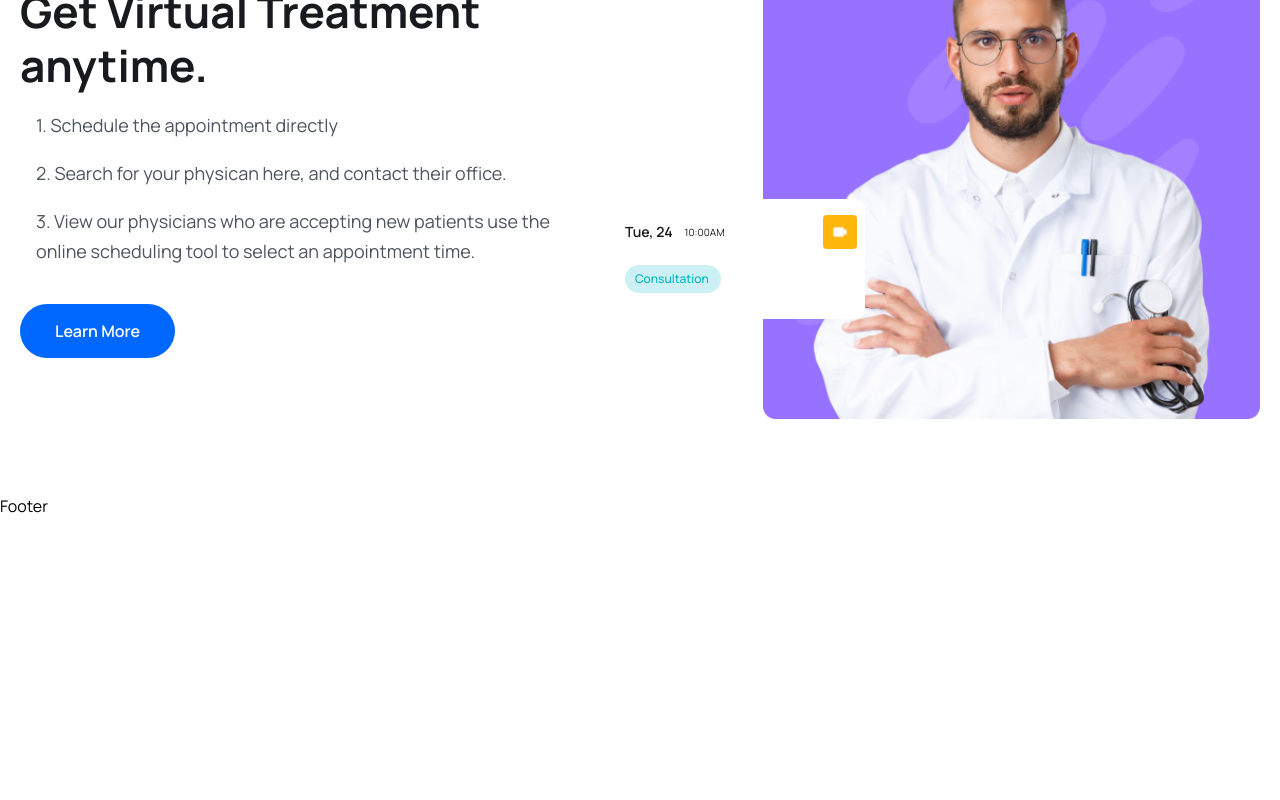
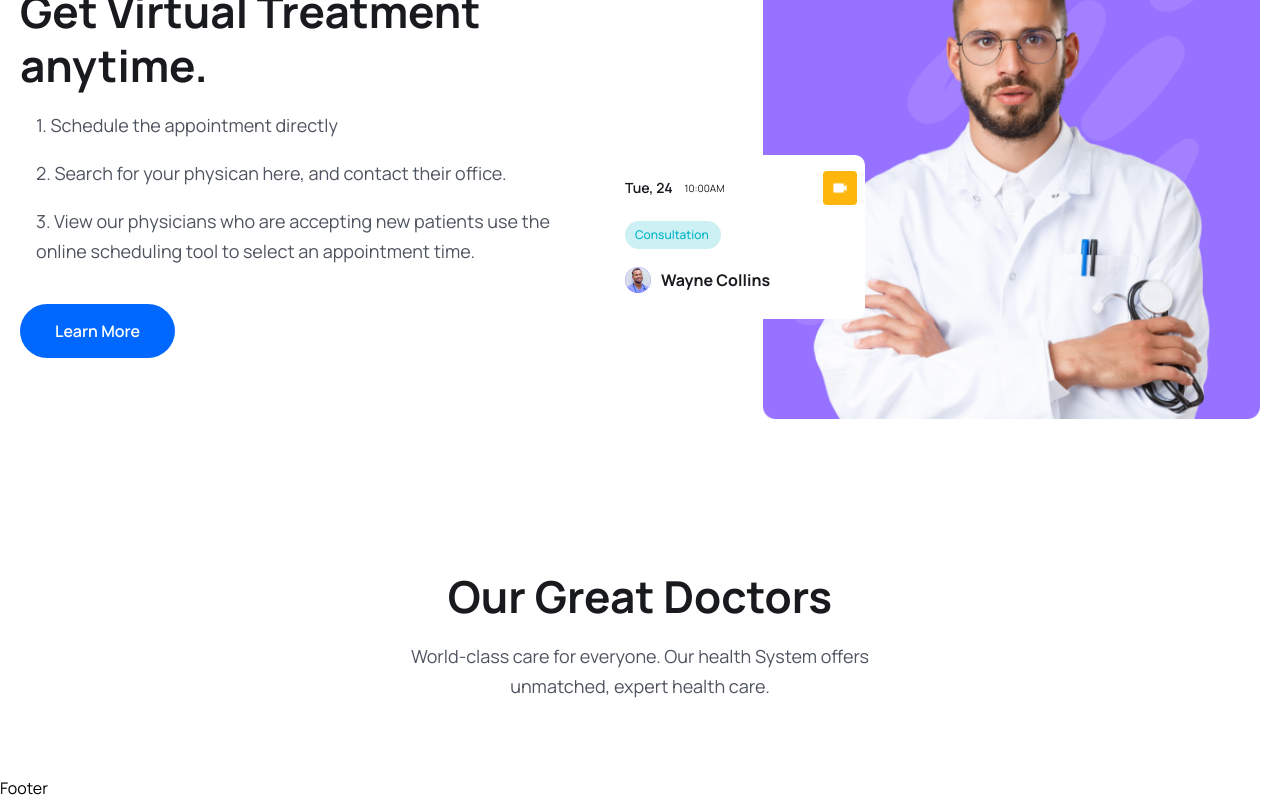
Before and after one commit to MacSmitty8/MERN-Medicare-Booking, a React (Vite) app in the folder frontend/: page /home in a window 1280 px wide. Shown: the part 3548-4348 px from the top of the page. Before the commit the page ends 4066 px from the top, so only its background shows below. Built offline with nearby package versions, Linux system fonts and the light colour scheme.

Commit message:
Created a new section for Doctor info

```diff
--- a/frontend/src/pages/Home.jsx
+++ b/frontend/src/pages/Home.jsx
@@ -7,6 +7,7 @@
 import icon03 from '../assets/images/icon03.png'
 import featureImage from '../assets/images/feature-img.png'
 import videoIcon from '../assets/images/video-icon.png'
+import avatarIcon from '../assets/images/avatar-icon.png'
 import {Link} from 'react-router-dom'
 import {BsArrowRight} from 'react-icons/bs'
 import About from '../components/About/About'
@@ -194,13 +195,30 @@
                   lg:py-[6px] lg:px-[10px] text-[8px] leading-[8px] lg:text-[12px] lg:leading-4 text-irisBlueColor font-[500] mt-2 lg:mt-4 rounded-full
                   '>Consultation</div>
 
-                  <div className=''></div>
+                  <div className='flex items-center gap-[6px] lg:gap-[10px] mt-2 lg:mt-[18px]'>
+                    <img src={avatarIcon} alt=''/>
+                    <h4 className='text-[10px] leading-3 lg:text-[16px] lg:leading-[22px] font-[700] text-headingColor'>
+                      Wayne Collins
+                    </h4>
+                  </div>
                 </div>
               </div>
             </div>
             </div>
           </section>
         {/* Features Section Ends Here */}
+        {/* Doctor Section Begins */}
+        <section>
+          <div className='container'>
+            <div className='xl:w-[470px] mx-auto'>
+              <h2 className='heading text-center'>Our Great Doctors</h2>
+              <p className='text_para text-center'>
+                World-class care for everyone. Our health System offers unmatched,
+                expert health care.
+              </p>
+            </div>
+          </div>
+        </section>
     </>
   </>
 }
```
